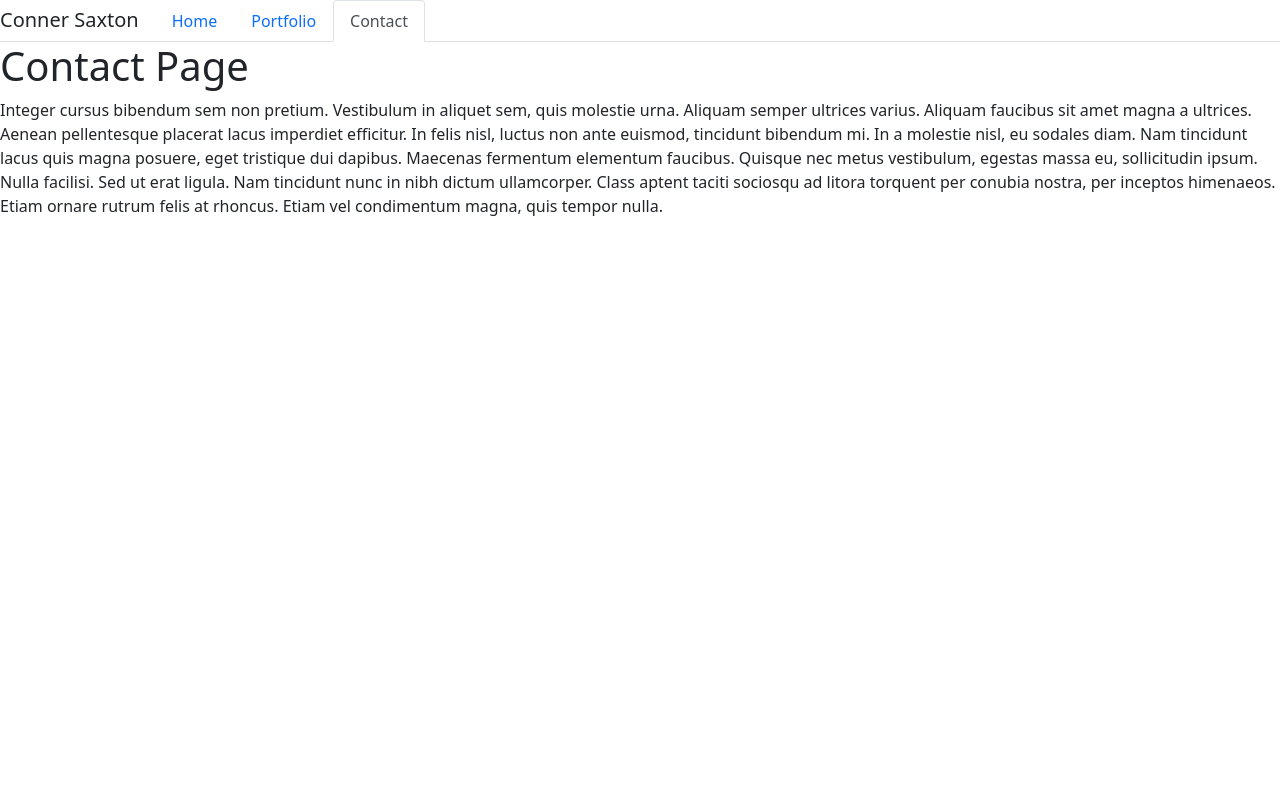
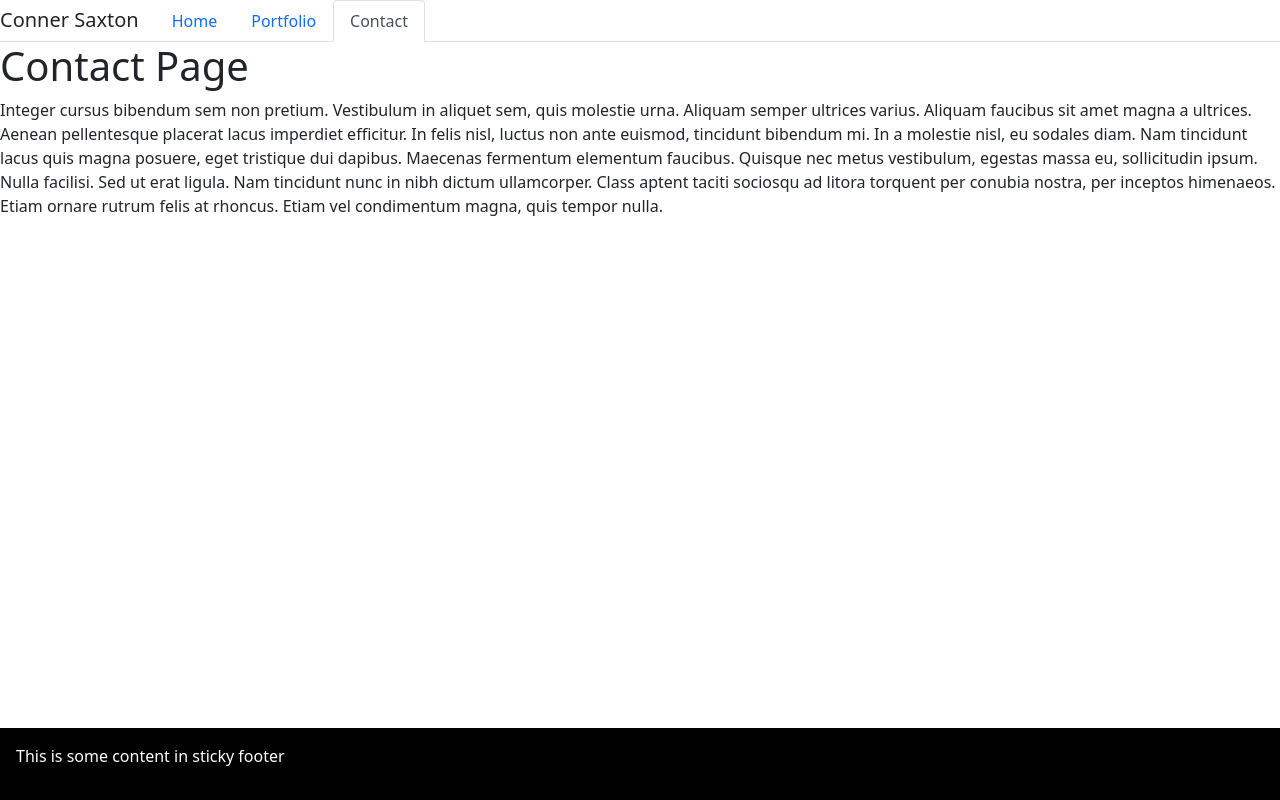
Before and after one commit to rstadev/react-port, a React (Create React App) app: page /contact in a window 1280 px wide. Built offline with nearby package versions, Linux system fonts and the light colour scheme.

Commit message:
added a footer at the bottom of the page and styled it. This footer is sticky and appears on multiple pages.

```diff
--- a/public/index.html
+++ b/public/index.html
@@ -24,7 +24,7 @@
       work correctly both with client-side routing and a non-root public URL.
       Learn how to configure a non-root public URL by running `npm run build`.
     -->
-    <title></title>
+    <title>Portfolio</title>
   </head>
   <body>
     <noscript>You need to enable JavaScript to run this app.</noscript>
--- a/src/App.js
+++ b/src/App.js
@@ -4,6 +4,7 @@ import NavTabs from "./components/NavTabs";
 import Home from "./components/pages/Homepage/Home";
 import Portfolio from "./components/pages/Portfoliopage/Portfolio";
 import Contact from "./components/pages/Contactpage/Contact";
+import Footer from "./components/Footer";
 // import Project from "./components/pages/Project";
 // import backgroundimg from "./garden.jpg"
 
@@ -16,6 +17,7 @@ function App() {
         <Route exact path="/portfolio" component={Portfolio} />
         {/* <Route exact path="/project" component={Project} /> */}
         <Route exact path="/contact" component={Contact} />
+        <Footer />
     </Router>
       // </div>
   );
--- /dev/null
+++ b/src/components/Footer.js
@@ -0,0 +1,10 @@
+import React from "react";
+import "./footerstyle.css";
+
+const Footer = () => (
+  <div className="footer">
+    <p>This is some content in sticky footer</p>
+  </div>
+);
+
+export default Footer;
--- /dev/null
+++ b/src/components/footerstyle.css
@@ -0,0 +1,10 @@
+.footer{
+  margin-top: 1rem;
+  padding: 1rem;
+  background-color: black;
+  color: white;
+  position: fixed;
+  bottom: 0;
+  left: 0;
+  width: 100%;
+}
```
